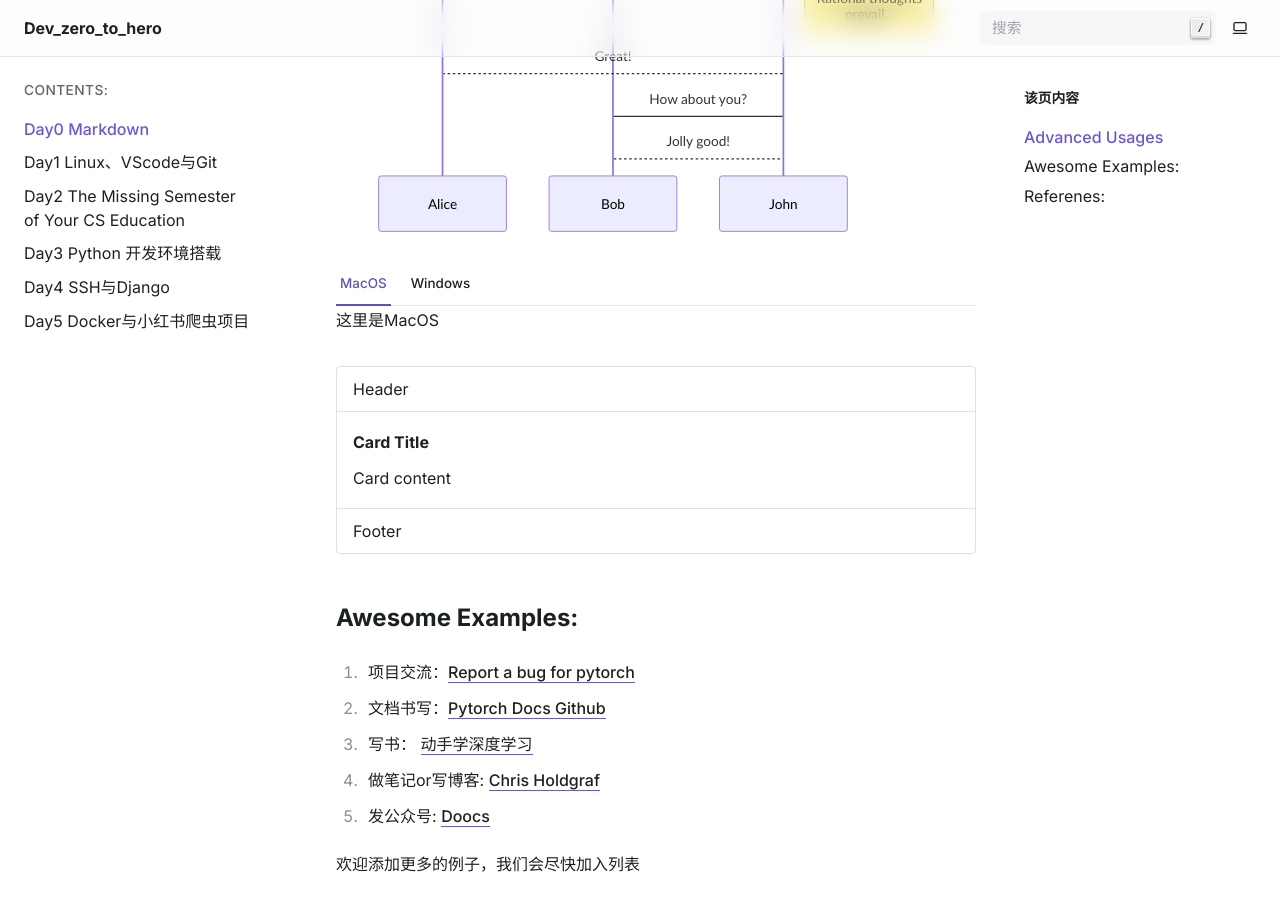
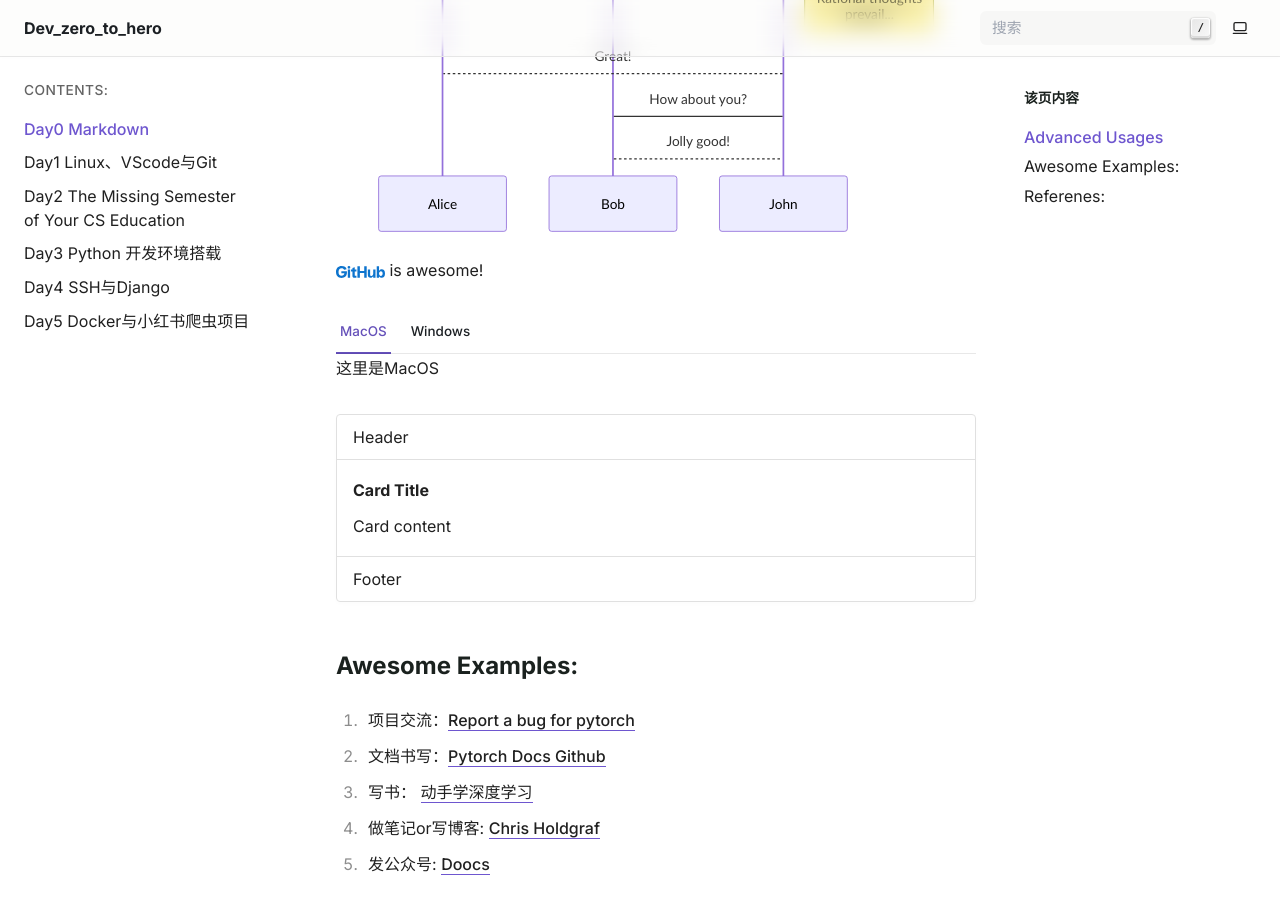
Before and after one commit to EZEORG/dev_zero_to_hero, a Sphinx documentation site: the page built from source/notes/2024-summer-day0.md, in a window 1280 px wide and 900 px high, scrolled down 1304 px. Built offline with Sphinx 7.4.7, drawn with Linux system fonts in a browser that asks for light colours; nearby versions of some CDN libraries.

Commit message:
feat: add icon

````diff
--- a/source/notes/2024-summer-day0.md
+++ b/source/notes/2024-summer-day0.md
@@ -52,6 +52,8 @@ sequenceDiagram
   Bob-->John: Jolly good!
 ```
 
+{octicon}`logo-github;1em;sd-text-info` is awesome!
+
 ::::{tab-set}
 
 :::{tab-item} MacOS
````
